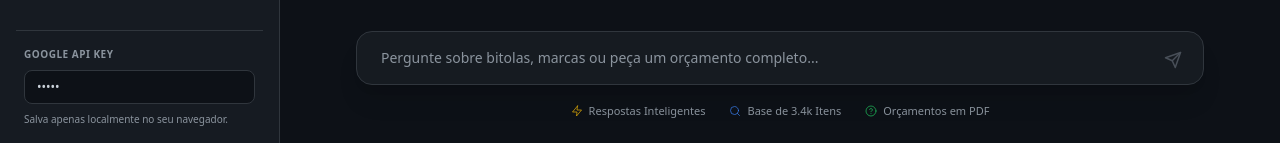
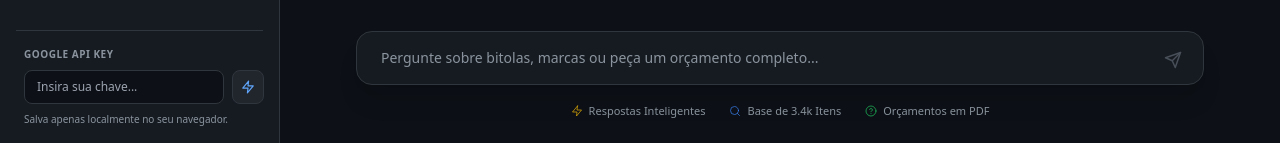
Before and after one commit to Lucas-vbs/agente-vendedor, a React (Vite) app: page / in a window 1280 px wide. Shown: the part 657-800 px from the top of the page. Built offline with nearby package versions, Linux system fonts and the light colour scheme; no server answers.

Commit message:
UI: Add Save button for API Key and localStorage persistence

```diff
--- a/src/App.jsx
+++ b/src/App.jsx
@@ -26,8 +26,17 @@ export default function App() {
   const [isLoading, setIsLoading] = useState(false);
   const [products, setProducts] = useState([]);
   const [isSidebarOpen, setIsSidebarOpen] = useState(true);
-  const [apiKey, setApiKey] = useState(API_KEY);
+  const [apiKey, setApiKey] = useState(() => localStorage.getItem('orca_api_key') || '');
+  const [isKeySaved, setIsKeySaved] = useState(!!localStorage.getItem('orca_api_key'));
   const messagesEndRef = useRef(null);
+
+  const saveApiKey = () => {
+    if (apiKey.trim()) {
+      localStorage.setItem('orca_api_key', apiKey.trim());
+      setIsKeySaved(true);
+      alert("Chave de API salva com sucesso! 🛡️");
+    }
+  };
 
   useEffect(() => {
     // Load local products database for client-side search simulation
@@ -161,14 +170,27 @@ export default function App() {
                 <div className="px-2 space-y-2">
                   <label className="text-[10px] font-bold text-[#8b949e] uppercase tracking-wider flex items-center justify-between">
                     Google API Key
+                    {isKeySaved && <span className="text-green-500 font-bold">✓ Salva</span>}
                   </label>
-                  <input
-                    type="password"
-                    value={apiKey}
-                    onChange={(e) => setApiKey(e.target.value)}
-                    placeholder="Insira sua chave..."
-                    className="w-full bg-[#0d1117] border border-[#30363d] rounded-lg px-3 py-2 text-xs focus:ring-1 focus:ring-blue-500 outline-none transition-all"
-                  />
+                  <div className="flex gap-2">
+                    <input
+                      type="password"
+                      value={apiKey}
+                      onChange={(e) => {
+                        setApiKey(e.target.value);
+                        setIsKeySaved(false);
+                      }}
+                      placeholder="Insira sua chave..."
+                      className="flex-1 bg-[#0d1117] border border-[#30363d] rounded-lg px-3 py-2 text-xs focus:ring-1 focus:ring-blue-500 outline-none transition-all"
+                    />
+                    <button
+                      onClick={saveApiKey}
+                      className="p-2 bg-[#21262d] hover:bg-[#30363d] border border-[#30363d] rounded-lg text-blue-400 transition-colors"
+                      title="Salvar Chave"
+                    >
+                      <Zap size={14} fill={isKeySaved ? "currentColor" : "none"} />
+                    </button>
+                  </div>
                   <p className="text-[10px] text-[#8b949e]">
                     Salva apenas localmente no seu navegador.
                   </p>
```
